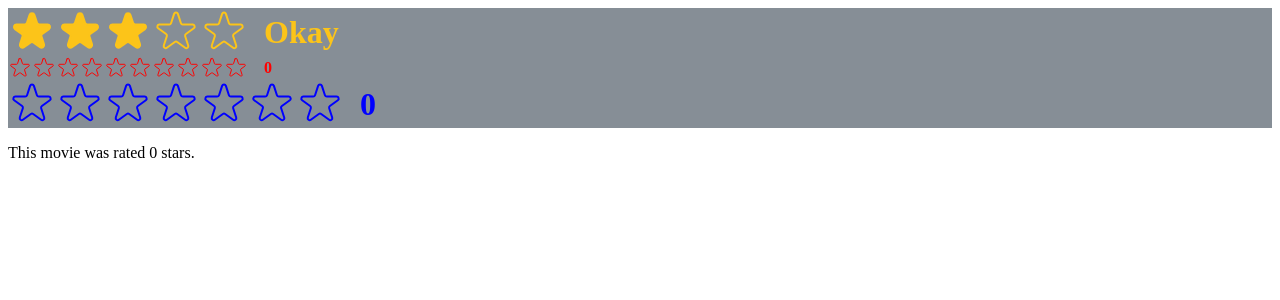
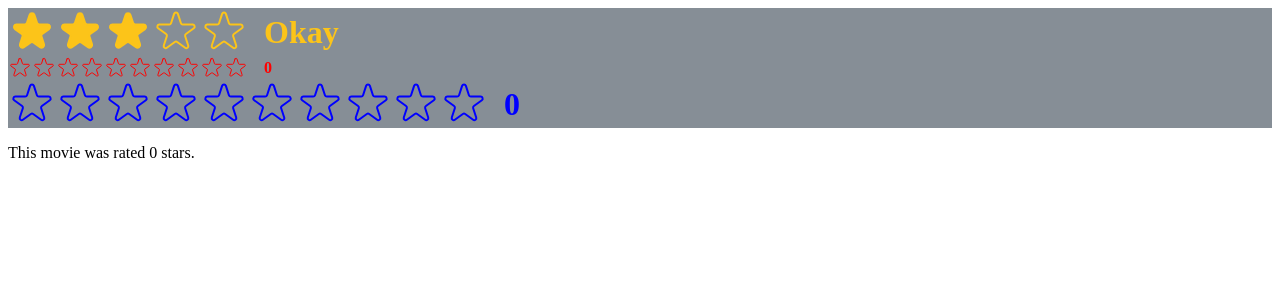
Before and after one commit to JoseAlbDR/usepopcorn-react, a React (Create React App) app: page / in a window 1280 px wide. Shown: the top 300 px of the page. Built offline with nearby package versions, Linux system fonts and the light colour scheme.

Commit message:
Reusable StarRating component v1.0

```diff
--- a/src/StarRating.js
+++ b/src/StarRating.js
@@ -52,7 +52,6 @@ export default function StarRating({
         ))}
       </div>
       <p style={textStyle}>
-        {console.log(tempRating)}
         {messages.length === maxRating
           ? messages[tempRating ? tempRating - 1 : rating - 1]
           : tempRating || rating || 0}
--- a/src/index.js
+++ b/src/index.js
@@ -8,7 +8,7 @@ function Test() {
   const [movieRating, setMovieRating] = useState(0);
   return (
     <div>
-      <StarRating color="blue" maxRating={7} onSetRating={setMovieRating} />
+      <StarRating color="blue" maxRating={10} onSetRating={setMovieRating} />
       <p>This movie was rated {movieRating} stars.</p>
     </div>
   );
```
